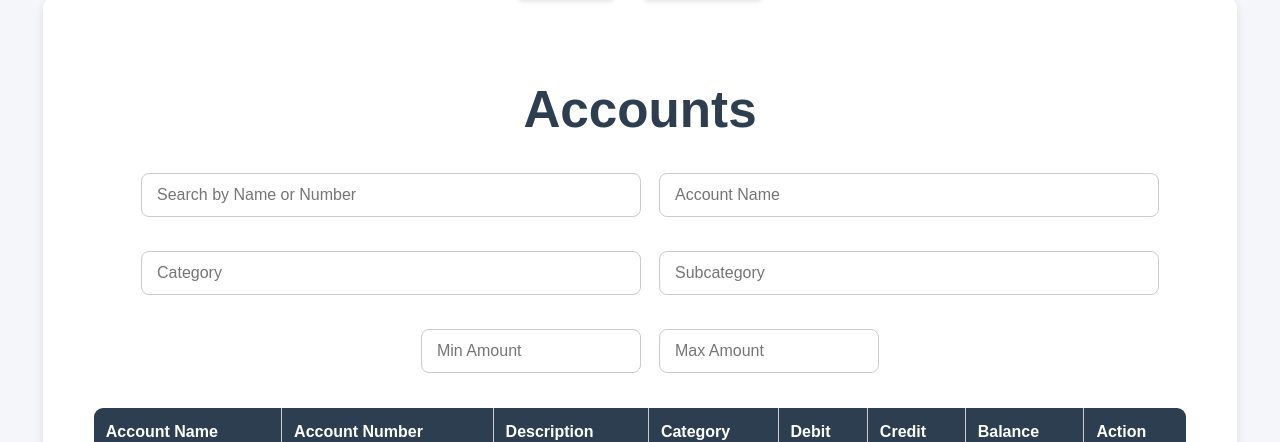
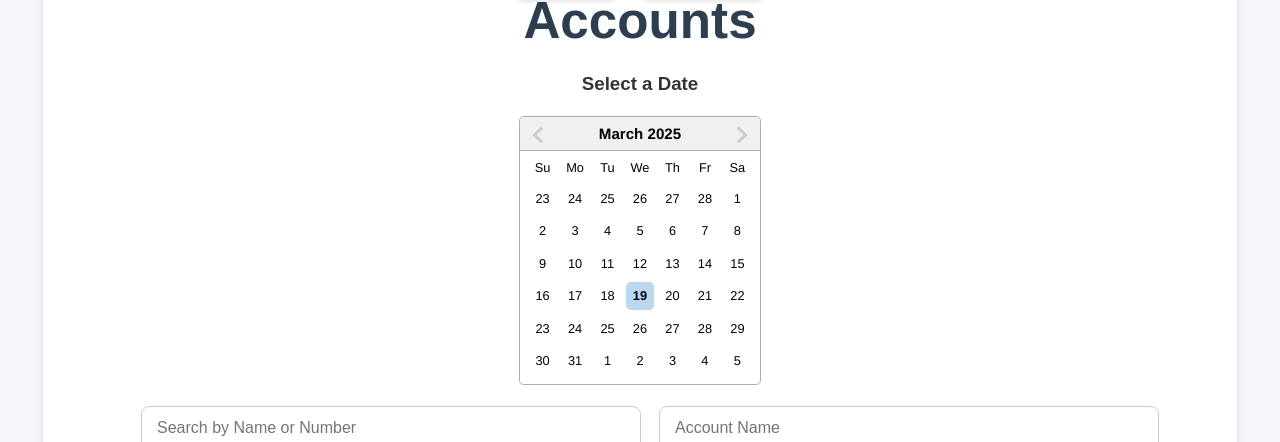
Before and after one commit to Zach-0313/AccountingSystem, a React (Vite) app in the folder applicationdomainproject/: page /accounts in a window 1280 px wide. Shown: the part 123-565 px from the top of the page. Built offline with nearby package versions, Linux system fonts and the light colour scheme; no server answers; the database is empty.

Commit message:
Popup Calendar
Signed-off-by: Donye Richardson <103395344+donyerichardson@users.noreply.github.com>

```diff
--- a/applicationdomainproject/src/AccountView.tsx
+++ b/applicationdomainproject/src/AccountView.tsx
@@ -4,6 +4,8 @@ import { Routes, Route, Link, useNavigate, useParams } from "react-router-dom";
 import "./App.css";
 import Header from "./Header";
 import AccountsNavbar from "./AccountsNavbar";
+import PopUpCalendar from "./PopUpCalendar";
+
 
 const SUPABASE_URL = "https://tfgesyyngnxrvzckszfy.supabase.co";
 const SUPABASE_ANON_KEY = "eyJhbGciOiJIUzI1NiIsInR5cCI6IkpXVCJ9.eyJpc3MiOiJzdXBhYmFzZSIsInJlZiI6InRmZ2VzeXluZ254cnZ6Y2tzemZ5Iiwicm9sZSI6ImFub24iLCJpYXQiOjE3Mzg4OTc0ODEsImV4cCI6MjA1NDQ3MzQ4MX0.ScqA7yyTMrBjDqegXiuxpqJ9PYAkzAcgw2CEfpNmoT4";
@@ -97,7 +99,8 @@ export default function AccountView() {
             <Header label="Account View" />
             <AccountsNavbar/>
             <h1>Accounts</h1>
-
+            {/* Pop-Up Calendar */}
+            <PopUpCalendar />
             {/* Search and Filter Inputs */}
             <div className="filters">
                 <input
--- a/applicationdomainproject/src/LoginScreen.tsx
+++ b/applicationdomainproject/src/LoginScreen.tsx
@@ -24,6 +24,7 @@ export default function LoginScreen() {
     const [newRole, setNewRole] = useState("user"); // Default role
     const navigate = useNavigate();
 
+
     const [serverStatus, setServerStatus] = useState<"Connected" | "Disconnected" | "Checking...">("Checking...");
     const scramblePassword = (password: string): string => {
         const reversed = password.split("").reverse().join(""); // Reverse the string
@@ -31,6 +32,15 @@ export default function LoginScreen() {
         const suffix = "_end";
         return `${prefix}${reversed}${suffix}`; // Add prefix and suffix
     };
+    const unscramblePassword = (scrambledPassword: string): string => {
+        // Remove the prefix and suffix
+        if (scrambledPassword.startsWith("secure_") && scrambledPassword.endsWith("_end")) {
+            const trimmed = scrambledPassword.slice(7, -4); // Remove "secure_" and "_end"
+            return trimmed.split("").reverse().join(""); // Reverse the string back
+        }
+        return scrambledPassword; // Return as is if the format is unexpected
+    };
+
     const {
         users, // Users are fetched from UserManager
         loading,
@@ -55,6 +65,7 @@ export default function LoginScreen() {
         checkServerConnection();
     }, [loading, userManagerError]);
 
+
     // Handle Login
     const handleLogin = async () => {
         if (!users || users.length === 0) {
@@ -62,16 +73,15 @@ export default function LoginScreen() {
             return;
         }
 
-        console.log("Login Checking Against:", users.length + " users");
-
         let potentialUser: BaseUser | undefined = users.find(
             (anyUser) => anyUser.username === username
         );
 
-        console.log("Potential Username: " + potentialUser?.username);
-        console.log("Potential Password: " + potentialUser?.password.GetPassword());
+        if (potentialUser) {
+            const storedPassword = potentialUser.password.GetPassword();
+            const unscrambledStoredPassword = unscramblePassword(storedPassword);
 
-        if (potentialUser && potentialUser.password.IsPassword(password)) {
+            if (unscrambledStoredPassword === password) {
                 if (potentialUser.password.isExpired()) {
                     alert("Password is Expired");
                     setError("Expired Password");
@@ -89,8 +99,11 @@ export default function LoginScreen() {
             } else {
                 setError("Invalid username or password");
             }
+        } else {
+            setError("Invalid username or password");
+        }
     };
-    // Handle creating a new user
+
     const handleCreateAccount = async () => {
         if (!newUsername || !newPassword) {
             alert("Please fill in all fields.");
@@ -116,7 +129,6 @@ export default function LoginScreen() {
                 setNewPassword("");
                 setNewRole("user");
                 setNewBirthday("");
-
             } else {
                 alert("Failed to create account. Try again later.");
             }
--- /dev/null
+++ b/applicationdomainproject/src/PopUpCalendar.tsx
@@ -0,0 +1,25 @@
+import React, { useState } from "react";
+import DatePicker from "react-datepicker";
+import "react-datepicker/dist/react-datepicker.css";
+
+const PopUpCalendar: React.FC = () => {
+    const [selectedDate, setSelectedDate] = useState<Date | null>(null);
+
+    return (
+        <div className="fixed top-4 left-4 bg-white p-4 shadow-lg rounded-lg border z-50">
+            <h3 className="text-lg font-semibold mb-2">Select a Date</h3>
+            <DatePicker
+                selected={selectedDate}
+                onChange={(date: Date) => setSelectedDate(date)}
+                inline
+            />
+            {selectedDate && (
+                <p className="mt-2 text-sm text-gray-700">
+                    Selected Date: {selectedDate.toDateString()}
+                </p>
+            )}
+        </div>
+    );
+};
+
+export default PopUpCalendar;
```
Lines whose indentation alone changed are shown as unchanged.
